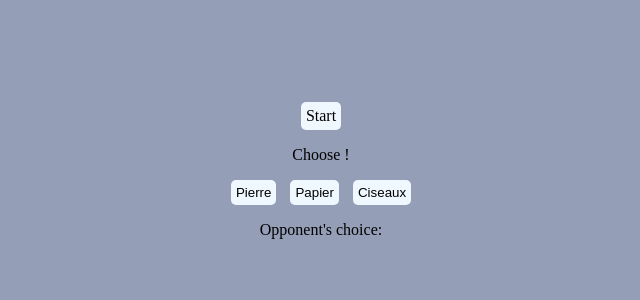
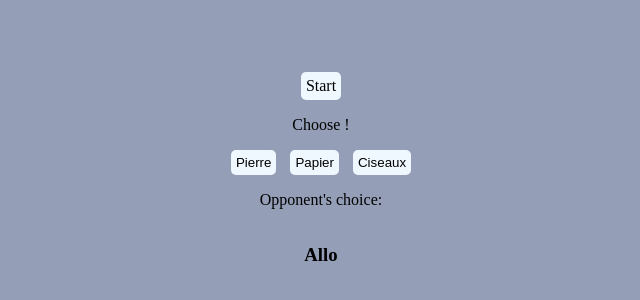
Before and after one commit to WilfriedW9/Pierre-Papier-Ciseaux, a plain HTML site: page Index.html in a window 1280 px wide. Shown: the part 222-522 px from the top of the page, without its empty margins (319-959 px from the left). Drawn offline with Linux system fonts and the light colour scheme.

Commit message:
Début implémentation règles

```diff
--- a/Index.html
+++ b/Index.html
@@ -37,6 +37,7 @@
         <div class="display">
             <p>Opponent's choice: <span id="opponent"></span></p>
         </div>
+        <h3><span id="outcome"> dfsf</span></h3>
     </div>
 </body>
 </html>
--- a/script.js
+++ b/script.js
@@ -4,7 +4,10 @@ const options = ["Pierre", "Papier", "Ciseaux"];
 const opponent = document.querySelector("#opponent");
 const counter = document.querySelector("#counter");
 const startBtn = document.querySelector("#startBtn");
-const time = 2500
+const outcome = document.querySelector("#outcome");
+outcome.innerText = "Allo"
+console.log(outcome.innerText);
+const time = 2500;
 
 let count = 3;
 console.log(buttons);
@@ -33,21 +36,18 @@ function startClock() {
     counter.innerText = count;
     count--;
 
-    if(count < 0){
-        clearInterval(clock)
-        count = 3
+    if (count < 0) {
+      clearInterval(clock);
+      count = 3;
     }
-  }, time/4);
-
-
+  }, time / 4);
 }
 
+function startGame() {
+  startClock();
+  oppChoices();
+}
 
-function startGame(){
-
-    startClock()
-    oppChoices();
-}
 startBtn.addEventListener("click", () => {
-    startGame()
+  startGame();
 });
```
